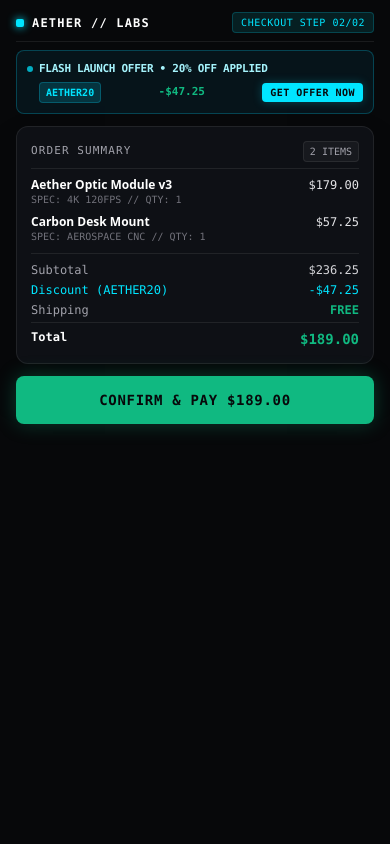
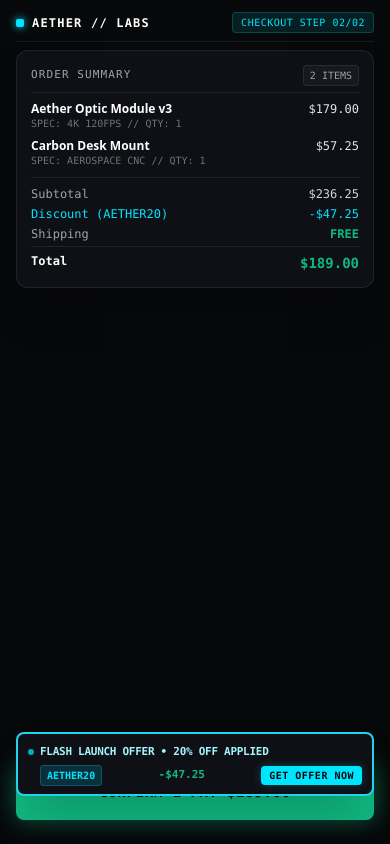
Before and after one commit to sayedibrahimQ/aether-hardware, a Next.js app: page / in a window 390 px wide. Built offline with nearby package versions, Linux system fonts and the light colour scheme.

Commit message:
feat(mobile): pin flash launch offer banner to bottom viewport for thumb reach

```diff
--- a/src/components/CheckoutPage.tsx
+++ b/src/components/CheckoutPage.tsx
@@ -26,9 +26,9 @@ export default function CheckoutPage() {
         <div
           id="promo-banner"
           data-visor-id="visor-el-04"
-          className="relative z-10 mb-3 rounded-lg border border-cyan-500/30 bg-cyan-950/30 p-2.5 text-cyan-200"
+          className="fixed bottom-12 inset-x-4 z-50 h-16 border-2 border-cyan-400 bg-[#0E1015] p-2.5 shadow-2xl md:static md:z-10 md:mb-3 md:h-auto rounded-lg text-cyan-200"
         >
-          <div className="flex flex-col sm:flex-row sm:items-center justify-between gap-1 text-[11px] font-mono">
+          <div className="flex flex-col sm:flex-row sm:items-center justify-between gap-1 text-[11px] font-mono h-full justify-center">
             <div className="flex items-center space-x-1.5">
               <span className="inline-block w-1.5 h-1.5 rounded-full bg-[#00E5FF] animate-pulse shrink-0" />
               <span className="font-semibold tracking-tight sm:tracking-wide">
@@ -108,7 +108,7 @@ export default function CheckoutPage() {
         <Button
           id="checkout-submit-btn"
           data-visor-id="visor-el-09"
-          className="relative z-10 mt-3 w-full h-12 bg-[#10B981] hover:bg-[#0da371] text-[#07080A] shadow-[0_0_20px_rgba(16,185,129,0.3)] active:scale-[0.99] font-bold text-sm uppercase tracking-wider cursor-pointer flex items-center justify-center rounded-lg"
+          className="fixed bottom-6 inset-x-4 z-10 h-14 md:static md:mt-4 w-auto md:w-full bg-[#10B981] hover:bg-[#0da371] text-[#07080A] shadow-[0_0_25px_rgba(16,185,129,0.5)] active:scale-[0.99] font-bold text-sm uppercase tracking-wider cursor-pointer flex items-center justify-center rounded-lg transition-all"
         >
           CONFIRM & PAY $189.00
         </Button>
```
